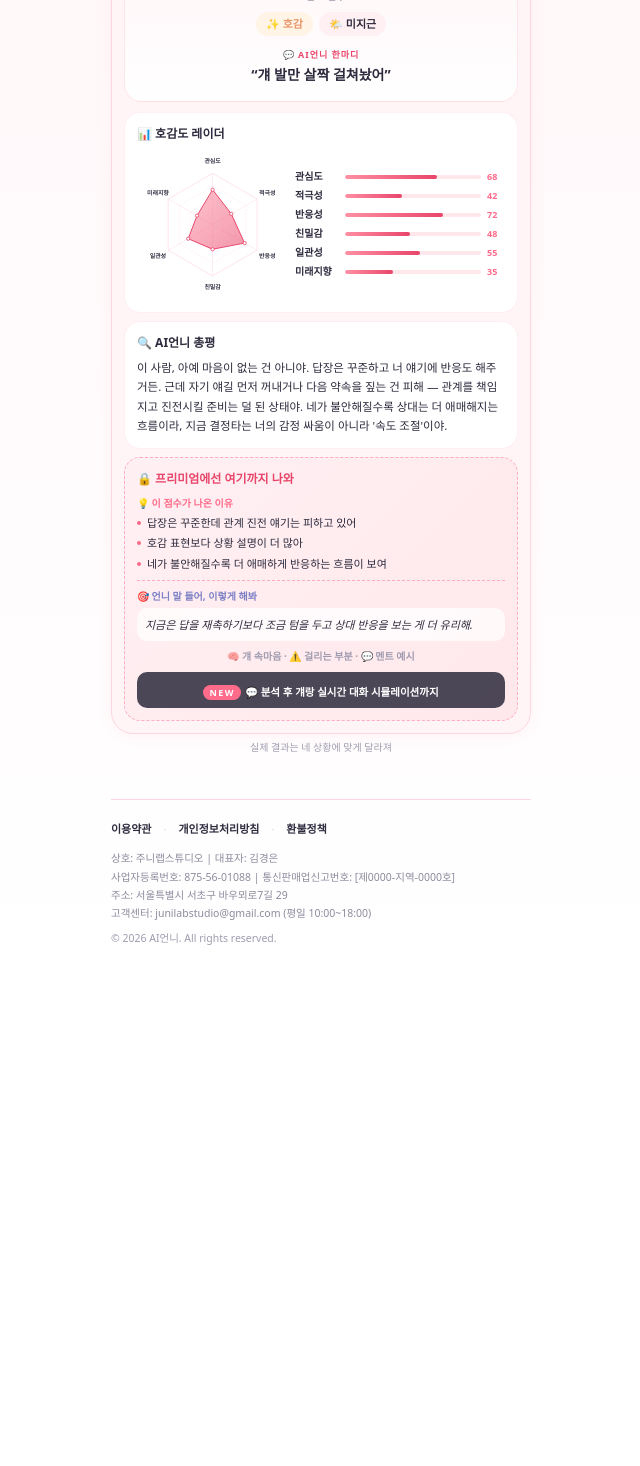
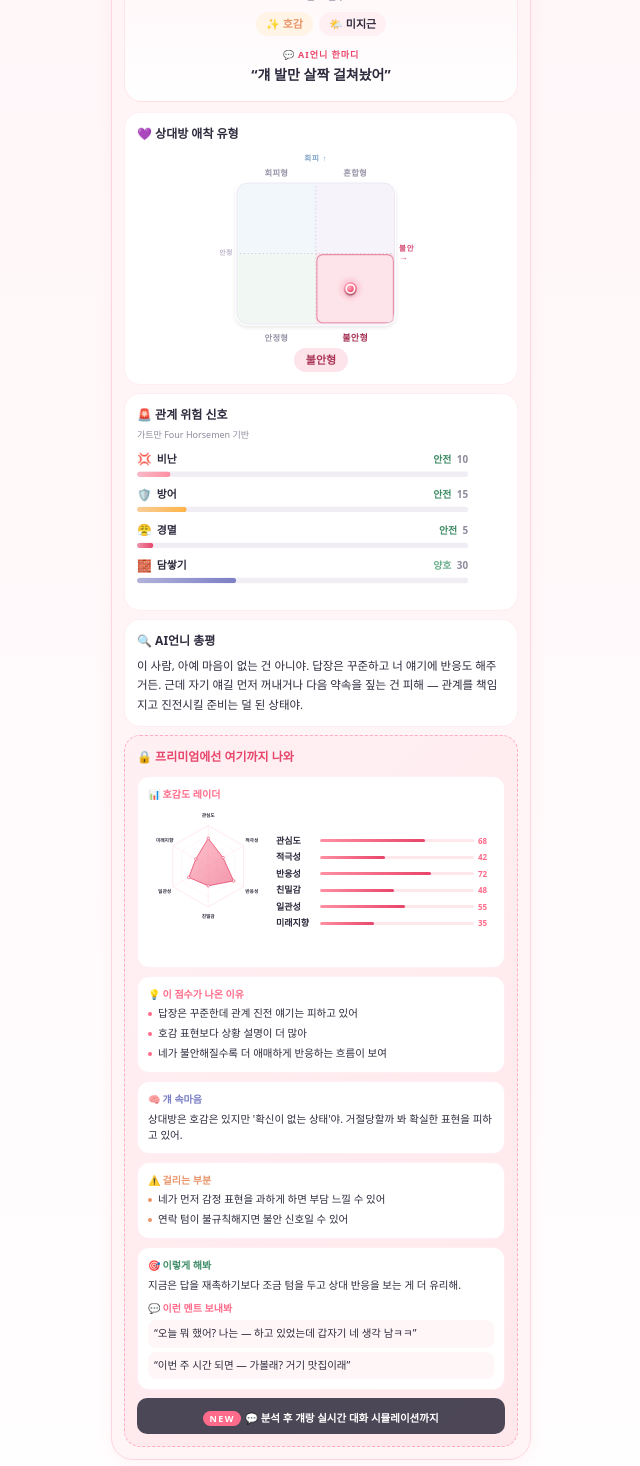
Before and after one commit to enfflsmssoclsrn-dot/ai-unni, a Next.js app: page / in a window 1280 px wide. Shown: the part 1220-2686 px from the top of the page, without its empty margins (319-959 px from the left). Before the commit the page ends 2215 px from the top, so only its background shows below. Built offline with nearby package versions, Linux system fonts and the light colour scheme.

Commit message:
update sample preview: 4-quadrant chart + rich paid preview

```diff
--- a/src/app/page.tsx
+++ b/src/app/page.tsx
@@ -270,6 +270,55 @@ const AXIS_META: { key: string; label: string; desc: string }[] = [
   { key: "일관성", label: "일관성", desc: "행동이 안정적인지" },
   { key: "미래지향", label: "미래지향", desc: "같이 뭐 하자는 의사" },
 ];
+
+// ─── 위험 신호 차트 (가트만 Four Horsemen) ───
+function RedFlagsChart({ flags }: { flags: { criticism: number; defensiveness: number; contempt: number; stonewalling: number } }) {
+  const items = [
+    { key: "비난", value: flags.criticism, color: "#FF8FA3", icon: "💢" },
+    { key: "방어", value: flags.defensiveness, color: "#FFB347", icon: "🛡" },
+    { key: "경멸", value: flags.contempt, color: "#E8456A", icon: "😤" },
+    { key: "담쌓기", value: flags.stonewalling, color: "#7B7FC4", icon: "🧱" },
+  ];
+  const maxVal = Math.max(...items.map(i => i.value), 1);
+  const getLevel = (v: number) => {
+    if (v <= 20) return { text: "안전", color: "#3E8C66" };
+    if (v <= 40) return { text: "양호", color: "#6BAF8D" };
+    if (v <= 60) return { text: "주의", color: "#E8956A" };
+    if (v <= 80) return { text: "경고", color: "#E8456A" };
+    return { text: "위험", color: "#C0392B" };
+  };
+
+  return (
+    <div>
+      {items.map((item) => {
+        const level = getLevel(item.value);
+        return (
+          <div key={item.key} className="mb-2.5 last:mb-0">
+            <div className="flex items-center justify-between mb-1">
+              <div className="flex items-center gap-1.5">
+                <span className="text-[13px]">{item.icon}</span>
+                <span className="text-[12px] font-bold text-[#2D2B3D]">{item.key}</span>
+              </div>
+              <div className="flex items-center gap-1.5">
+                <span className="text-[11px] font-bold" style={{ color: level.color }}>{level.text}</span>
+                <span className="text-[11px] font-bold tabular-nums" style={{ color: "#8E8A9D" }}>{item.value}</span>
+              </div>
+            </div>
+            <div className="h-[6px] rounded-full overflow-hidden" style={{ background: "#F0EDF5" }}>
+              <div
+                className="h-full rounded-full transition-all duration-700"
+                style={{
+                  width: `${Math.max((item.value / 100) * 100, 3)}%`,
+                  background: `linear-gradient(90deg, ${item.color}88, ${item.color})`,
+                }}
+              />
+            </div>
+          </div>
+        );
+      })}
+    </div>
+  );
+}
 
 function RadarChart({ axes }: { axes: Record<string, number> }) {
   const size = 280;
@@ -726,6 +775,28 @@ function ResultCard({ result, isPaid, onReset, onResetPaid, onUnlock, unlocking,
           </div>
         </SectionCard>
       )}
+      {/* 위험 신호 진단 (가트만 Four Horsemen) — 무료/유료 둘 다 표시 */}
+      {result.red_flags && typeof result.red_flags === "object" && (
+        <SectionCard title="관계 위험 신호 진단" icon="🚨">
+          <div className="text-[11px] text-[#8E8A9D] mb-3 leading-[1.5]">
+            가트만 박사의 &lsquo;관계를 망치는 4가지 신호(Four Horsemen)&rsquo; 기반 분석
+          </div>
+          <RedFlagsChart flags={result.red_flags} />
+          <div className="mt-3 px-3 py-2 rounded-[10px]" style={{ background: "#FFF8FA", border: "1px solid #FFE8EC" }}>
+            <p className="text-[10.5px] text-[#8E8A9D] leading-[1.5]">
+              {(() => {
+                const vals = [result.red_flags.criticism, result.red_flags.defensiveness, result.red_flags.contempt, result.red_flags.stonewalling];
+                const max = Math.max(...vals);
+                if (max <= 20) return "모든 신호가 안전 구간이야. 건강한 대화 패턴을 보이고 있어.";
+                if (max <= 40) return "전반적으로 양호해. 사소한 신호가 있지만 크게 걱정할 수준은 아니야.";
+                if (max <= 60) return "일부 신호에 주의가 필요해. 지금 패턴이 반복되면 관계에 영향을 줄 수 있어.";
+                return "경고 수준의 신호가 감지됐어. 대화 패턴을 의식적으로 바꿔볼 필요가 있어.";
+              })()}
+            </p>
+          </div>
+        </SectionCard>
+      )}
+
       {/* 유료 추가: 6축 호감도 레이더 (육각형) */}
       {isPaid && result.axes && (
         <SectionCard title="호감도 레이더" icon="📊">
@@ -1415,6 +1486,7 @@ const SAMPLE_RESULT = {
   temperature: "미지근",
   stage: "호감",
   summary: "걔 발만 살짝 걸쳐놨어",
+  attachment: { type: "불안형", anxiety: 72, avoidance: 25 },
   axes: {
     관심도: 68,
     적극성: 42,
@@ -1424,13 +1496,23 @@ const SAMPLE_RESULT = {
     미래지향: 35,
   } as Record<string, number>,
   diagnosis:
-    "이 사람, 아예 마음이 없는 건 아니야. 답장은 꾸준하고 너 얘기에 반응도 해주거든. 근데 자기 얘길 먼저 꺼내거나 다음 약속을 짚는 건 피해 — 관계를 책임지고 진전시킬 준비는 덜 된 상태야. 네가 불안해질수록 상대는 더 애매해지는 흐름이라, 지금 결정타는 너의 감정 싸움이 아니라 '속도 조절'이야.",
+    "이 사람, 아예 마음이 없는 건 아니야. 답장은 꾸준하고 너 얘기에 반응도 해주거든. 근데 자기 얘길 먼저 꺼내거나 다음 약속을 짚는 건 피해 — 관계를 책임지고 진전시킬 준비는 덜 된 상태야.",
   reasons: [
     "답장은 꾸준한데 관계 진전 얘기는 피하고 있어",
     "호감 표현보다 상황 설명이 더 많아",
     "네가 불안해질수록 더 애매하게 반응하는 흐름이 보여",
   ],
   advice: "지금은 답을 재촉하기보다 조금 텀을 두고 상대 반응을 보는 게 더 유리해.",
+  inner_psychology: "상대방은 호감은 있지만 '확신이 없는 상태'야. 거절당할까 봐 확실한 표현을 피하고 있어.",
+  caution_points: [
+    "네가 먼저 감정 표현을 과하게 하면 부담 느낄 수 있어",
+    "연락 텀이 불규칙해지면 불안 신호일 수 있어",
+  ],
+  recommended_messages: [
+    "오늘 뭐 했어? 나는 — 하고 있었는데 갑자기 네 생각 남ㅋㅋ",
+    "이번 주 시간 되면 — 가볼래? 거기 맛집이래",
+  ],
+  red_flags: { criticism: 10, defensiveness: 15, contempt: 5, stonewalling: 30 },
 };
 
 function SamplePreview() {
@@ -1502,66 +1584,120 @@ function SamplePreview() {
           </div>
         </div>
 
-        {/* 2) 호감도 레이더 (축소 버전) */}
+        {/* 2) 애착 유형 4분면 (축소 버전) */}
         <div className="bg-white rounded-[16px] p-3 mb-2" style={{ border: "1px solid rgba(255,143,171,0.15)" }}>
-          <div className="text-[12px] font-bold mb-1.5 text-[#2D2B3D]">📊 호감도 레이더</div>
-          <div className="flex gap-2 items-center">
-            <div className="shrink-0" style={{ width: 150 }}>
-              <div style={{ transform: "scale(0.54)", transformOrigin: "top left", width: 280, height: 151 }}>
-                <RadarChart axes={s.axes} />
-              </div>
+          <div className="text-[12px] font-bold mb-1 text-[#2D2B3D]">💜 상대방 애착 유형</div>
+          <div className="text-center">
+            <div style={{ transform: "scale(0.75)", transformOrigin: "top center", height: 203 }}>
+              <AttachmentChart
+                avoidance={s.attachment.avoidance}
+                anxiety={s.attachment.anxiety}
+                type={s.attachment.type}
+              />
             </div>
-            <div className="flex-1 min-w-0">
-              {Object.entries(s.axes).map(([k, v]) => (
-                <div key={k} className="flex items-center gap-1.5 mb-1 last:mb-0">
-                  <span className="text-[10px] font-semibold text-[#2D2B3D] shrink-0" style={{ width: 44 }}>{k}</span>
-                  <div className="flex-1 h-[4px] rounded-full overflow-hidden" style={{ background: "#FFE8EC" }}>
-                    <div className="h-full rounded-full" style={{ width: `${v}%`, background: "linear-gradient(90deg, #FF8FA3, #E8456A)" }} />
-                  </div>
-                  <span className="text-[9px] font-bold tabular-nums shrink-0" style={{ color: "#FF6B8A", width: 18 }}>{v}</span>
-                </div>
-              ))}
-            </div>
+          </div>
+          <div className="text-center mt-[-4px]">
+            <span className="inline-block px-3 py-1 rounded-full text-[11px] font-bold"
+              style={{ background: "#FDE3EA", color: "#A83557" }}>
+              {s.attachment.type}
+            </span>
           </div>
         </div>
 
-        {/* 3) AI언니 총평 */}
+        {/* 3) 위험 신호 진단 */}
+        <div className="bg-white rounded-[16px] p-3 mb-2" style={{ border: "1px solid rgba(255,143,171,0.15)" }}>
+          <div className="text-[12px] font-bold mb-1 text-[#2D2B3D]">🚨 관계 위험 신호</div>
+          <div className="text-[9px] text-[#8E8A9D] mb-2">가트만 Four Horsemen 기반</div>
+          <div style={{ transform: "scale(0.9)", transformOrigin: "top left" }}>
+            <RedFlagsChart flags={s.red_flags} />
+          </div>
+        </div>
+
+        {/* 4) AI언니 총평 */}
         <div className="bg-white rounded-[16px] p-3 mb-2" style={{ border: "1px solid rgba(255,143,171,0.15)" }}>
           <div className="text-[12px] font-bold mb-1.5 text-[#2D2B3D]">🔍 AI언니 총평</div>
           <p className="text-[11.5px] text-[#2D2B3D] leading-[1.7]">{s.diagnosis}</p>
         </div>
 
-        {/* 4) 유료에서 더 보여주는 파트 (잠금 티저) */}
+        {/* 5) 유료 결과 미리보기 */}
         <div className="rounded-[16px] p-3 relative overflow-hidden"
           style={{
             background: "linear-gradient(135deg, #FFF0F3 0%, #FFE8EC 100%)",
             border: "1px dashed #FFADC4",
           }}>
-          <div className="text-[12px] font-bold mb-2" style={{ color: "#E8456A" }}>🔒 프리미엄에선 여기까지 나와</div>
-          <div className="mb-2">
+          <div className="text-[12px] font-bold mb-2.5" style={{ color: "#E8456A" }}>🔒 프리미엄에선 여기까지 나와</div>
+
+          {/* 호감도 레이더 */}
+          <div className="bg-white rounded-[12px] p-2.5 mb-2" style={{ border: "1px solid rgba(255,143,171,0.15)" }}>
+            <div className="text-[10px] font-bold mb-1 text-[#FF6B8A]">📊 호감도 레이더</div>
+            <div className="flex gap-2 items-center">
+              <div className="shrink-0" style={{ width: 120 }}>
+                <div style={{ transform: "scale(0.43)", transformOrigin: "top left", width: 280, height: 151 }}>
+                  <RadarChart axes={s.axes} />
+                </div>
+              </div>
+              <div className="flex-1 min-w-0">
+                {Object.entries(s.axes).map(([k, v]) => (
+                  <div key={k} className="flex items-center gap-1 mb-[3px] last:mb-0">
+                    <span className="text-[9px] font-semibold text-[#2D2B3D] shrink-0" style={{ width: 40 }}>{k}</span>
+                    <div className="flex-1 h-[3px] rounded-full overflow-hidden" style={{ background: "#FFE8EC" }}>
+                      <div className="h-full rounded-full" style={{ width: `${v}%`, background: "linear-gradient(90deg, #FF8FA3, #E8456A)" }} />
+                    </div>
+                    <span className="text-[8px] font-bold tabular-nums shrink-0" style={{ color: "#FF6B8A", width: 16 }}>{v}</span>
+                  </div>
+                ))}
+              </div>
+            </div>
+          </div>
+
+          {/* 이 점수가 나온 이유 */}
+          <div className="bg-white rounded-[12px] p-2.5 mb-2" style={{ border: "1px solid rgba(255,143,171,0.15)" }}>
             <div className="text-[10px] font-bold mb-1 text-[#FF6B8A]">💡 이 점수가 나온 이유</div>
             <ul className="space-y-1">
               {s.reasons.map((r, i) => (
-                <li key={i} className="flex items-start gap-1.5 text-[11px] text-[#2D2B3D] leading-[1.5]">
+                <li key={i} className="flex items-start gap-1.5 text-[10.5px] text-[#2D2B3D] leading-[1.5]">
                   <span className="w-1 h-1 rounded-full mt-[6px] shrink-0" style={{ background: "#FF6B8A" }} />
                   <span>{r}</span>
                 </li>
               ))}
             </ul>
           </div>
-          <div className="pt-2" style={{ borderTop: "1px dashed #FFADC4" }}>
-            <div className="text-[10px] font-bold mb-1" style={{ color: "#7B7FC4" }}>🎯 언니 말 들어, 이렇게 해봐</div>
-            <div className="text-[11px] text-[#2D2B3D] leading-[1.55] italic p-2 rounded-[10px]"
-              style={{ background: "rgba(255,255,255,0.75)" }}>
-              {s.advice}
-            </div>
-          </div>
-          <div className="mt-2 flex items-center justify-center gap-1 text-[10px] font-semibold" style={{ color: "#A09CB0" }}>
-            <span>🧠 걔 속마음 · ⚠️ 걸리는 부분 · 💬 멘트 예시</span>
-          </div>
-          {/* 채팅 시뮬 NEW 한 줄 (어필 4/5) */}
+
+          {/* 걔 속마음 */}
+          <div className="bg-white rounded-[12px] p-2.5 mb-2" style={{ border: "1px solid rgba(255,143,171,0.15)" }}>
+            <div className="text-[10px] font-bold mb-1" style={{ color: "#7B7FC4" }}>🧠 걔 속마음</div>
+            <p className="text-[10.5px] text-[#2D2B3D] leading-[1.55]">{s.inner_psychology}</p>
+          </div>
+
+          {/* 걸리는 부분 */}
+          <div className="bg-white rounded-[12px] p-2.5 mb-2" style={{ border: "1px solid rgba(255,143,171,0.15)" }}>
+            <div className="text-[10px] font-bold mb-1" style={{ color: "#E8956A" }}>⚠️ 걸리는 부분</div>
+            <ul className="space-y-1">
+              {s.caution_points.map((c, i) => (
+                <li key={i} className="flex items-start gap-1.5 text-[10.5px] text-[#2D2B3D] leading-[1.5]">
+                  <span className="w-1 h-1 rounded-full mt-[6px] shrink-0" style={{ background: "#E8956A" }} />
+                  <span>{c}</span>
+                </li>
+              ))}
+            </ul>
+          </div>
+
+          {/* 이렇게 해봐 + 멘트 예시 */}
+          <div className="bg-white rounded-[12px] p-2.5 mb-2" style={{ border: "1px solid rgba(255,143,171,0.15)" }}>
+            <div className="text-[10px] font-bold mb-1" style={{ color: "#3E8C66" }}>🎯 이렇게 해봐</div>
+            <p className="text-[10.5px] text-[#2D2B3D] leading-[1.55] mb-2">{s.advice}</p>
+            <div className="text-[10px] font-bold mb-1" style={{ color: "#FF6B8A" }}>💬 이런 멘트 보내봐</div>
+            {s.recommended_messages.map((m, i) => (
+              <div key={i} className="text-[10.5px] text-[#2D2B3D] leading-[1.5] p-1.5 rounded-[8px] mb-1 last:mb-0"
+                style={{ background: "rgba(255,107,138,0.06)" }}>
+                &ldquo;{m}&rdquo;
+              </div>
+            ))}
+          </div>
+
+          {/* 채팅 시뮬 NEW */}
           <div
-            className="mt-2 px-2.5 py-[6px] rounded-[10px] text-center"
+            className="px-2.5 py-[6px] rounded-[10px] text-center"
             style={{ background: "rgba(45,43,61,0.85)" }}>
             <span
               className="text-[9px] font-extrabold tracking-[1.5px] mr-1 px-1.5 py-[1px] rounded-full"
```
